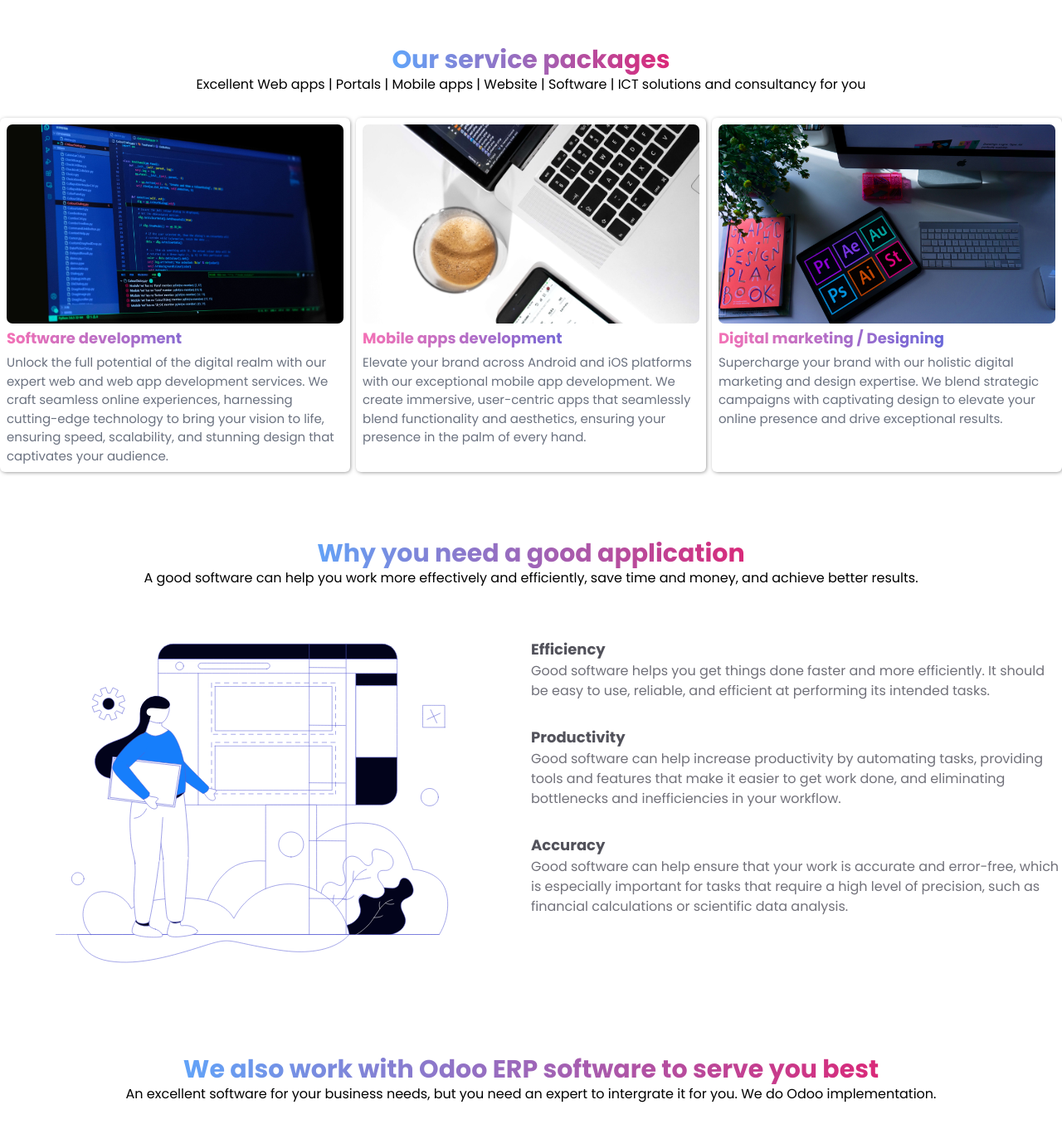
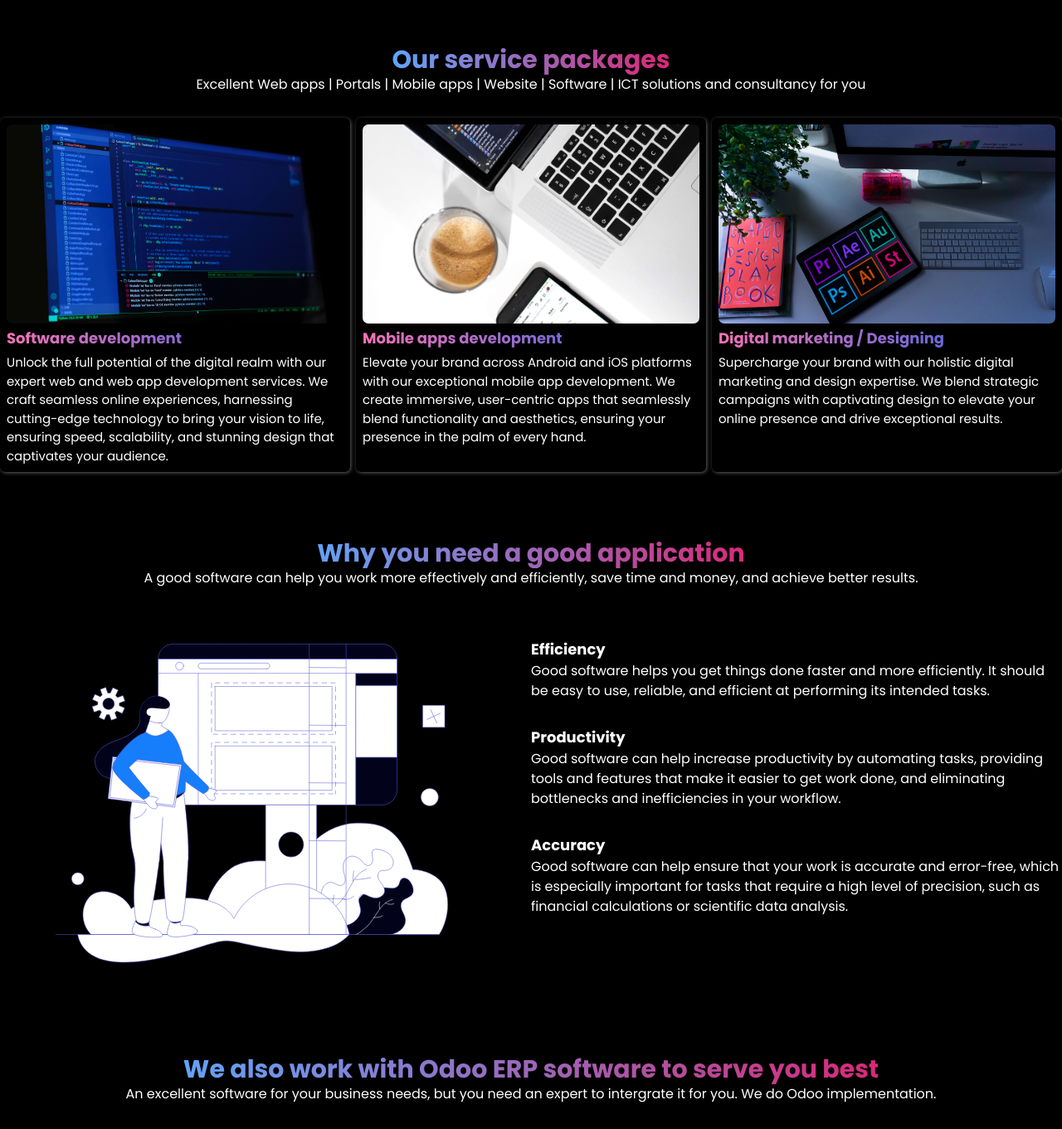
Before and after one commit to Arthur-Smart/Exquitech-Design-Africa, a Next.js app: page / in a window 1280 px wide. Shown: the part 1100-2461 px from the top of the page at 83% size. Built offline with nearby package versions, Linux system fonts and the light colour scheme.

Commit message:
new commit

```diff
--- a/src/app/globals.css
+++ b/src/app/globals.css
@@ -3,6 +3,9 @@
 @tailwind utilities;
 
 
+.dark{
+    background-color: black;
+}
 
 .hero__section__left{
     width: 50%;
@@ -42,6 +45,12 @@ height:100%;
     box-shadow: 1px 1px 5px -1px rgba(0, 0, 0, 0.54);
         -webkit-box-shadow: 1px 1px 5px -1px rgba(0, 0, 0, 0.54);
         -moz-box-shadow: 1px 1px 5px -1px rgba(0, 0, 0, 0.54);
+}
+
+.service__card__dark {
+    box-shadow: 1px 1px 5px -1px rgba(255, 255, 255, 0.54);
+    -webkit-box-shadow: 1px 1px 5px -1px rgba(255, 255, 255, 0.54);
+    -moz-box-shadow: 1px 1px 5px -1px rgba(255, 255, 255, 0.54);
 }
 
 .service__image{
--- a/src/app/layout.tsx
+++ b/src/app/layout.tsx
@@ -3,6 +3,8 @@ import { Poppins } from "next/font/google";
 import "./globals.css";
 import Navbar from "@/components/navbar/Navbar";
 import Footer from "@/components/footer/Footer";
+import ContextWrapper from "@/components/ContextWrapper";
+import { useContext } from "react";
 
 const poppins = Poppins({
   subsets: ["latin"],
@@ -21,10 +23,12 @@ export default function RootLayout({
 }>) {
   return (
     <html lang="en">
-      <body className={poppins.className}>
-        <Navbar />
-        {children}
-        <Footer />
+      <body className={`${poppins.className}`}>
+        <ContextWrapper>
+          <Navbar />
+          {children}
+          <Footer />
+        </ContextWrapper>
       </body>
     </html>
   );
--- a/src/app/page.tsx
+++ b/src/app/page.tsx
@@ -1,3 +1,5 @@
+"use client";
+
 import Image from "next/image";
 import Link from "next/link";
 import STAR from "../../public/images/star.svg";
@@ -17,8 +19,12 @@ import TIMEICON from "../../public/images/time.svg";
 import MANAGEICON from "../../public/images/management.svg";
 import BOX from "../../public/images/box.png";
 import LottieAnimation from "@/components/LottieAnimation";
+import { useContext } from "react";
+import { ThemeContext } from "@/context/ThemeContext";
 
 export default function Home() {
+  const { state, dispatch } = useContext(ThemeContext);
+
   const stars = [
     {
       source: STAR,
@@ -30,10 +36,22 @@ export default function Home() {
     { source: STAR, alter: "Exquitech Design Africa" },
   ];
   return (
-    <main className="flex flex-col items-center justify-center">
+    <main
+      className={
+        state.isDarkMode == true
+          ? "dark flex flex-col items-center justify-center"
+          : "flex flex-col items-center justify-center"
+      }
+    >
       <section className="hero__section container flex mt-5 py-7">
         <div className="hero__section__left">
-          <p className="font-black text-5xl text-desc text-slate-800 ">
+          <p
+            className={
+              state.isDarkMode == true
+                ? "font-black text-5xl text-desc text-white"
+                : "font-black text-5xl text-desc text-slate-800 "
+            }
+          >
             Launch an epic website with
             <br />
             <span className="text-transparent  bg-clip-text bg-gradient-to-r from-blue-400 to-purple-600">
@@ -41,7 +59,7 @@ export default function Home() {
             </span>
             <br /> in Kenya
           </p>
-          <p className="mt-2">
+          <p className={state.isDarkMode == true ? "mt-4 text-white" : "mt-4"}>
             Take your business online with us. Manage your business operation
             with our software today. We develop{" "}
             <span className="font-bold">websites, software, mobile apps </span>{" "}
@@ -76,7 +94,9 @@ export default function Home() {
               ))}
             </div>
 
-            <p>More than 1000 customers reviews</p>
+            <p className={state.isDarkMode == true ? "text-white" : ""}>
+              More than 1000 customers reviews
+            </p>
           </div>
         </div>
         <div className="hero__section__right flex justify-end">
@@ -133,12 +153,24 @@ export default function Home() {
         <h1 className="text-transparent  bg-clip-text bg-gradient-to-r from-blue-400 to-pink-600 text-3xl font-bold ">
           Our service packages
         </h1>
-        <p className="mb-7 text-center px-2">
+        <p
+          className={
+            state.isDarkMode == true
+              ? "mb-7 text-center px-2 text-white"
+              : "mb-7 text-center px-2"
+          }
+        >
           Excellent Web apps | Portals | Mobile apps | Website | Software | ICT
           solutions and consultancy for you
         </p>
         <div className="services_wrapper">
-          <div className="service__card rounded-md p-2 flex flex-col items-center ">
+          <div
+            className={
+              state.isDarkMode == true
+                ? "service__card__dark rounded-md p-2 flex flex-col items-center"
+                : "service__card rounded-md p-2 flex flex-col items-center"
+            }
+          >
             <Image
               src={SOFTWARE}
               alt="Software development"
@@ -150,7 +182,13 @@ export default function Home() {
               <h2 className="text-lg py-1 font-bold text-transparent  bg-clip-text bg-gradient-to-r from-pink-400 to-blue-600">
                 Software development
               </h2>
-              <p className="text-gray-500 text-[15px]">
+              <p
+                className={
+                  state.isDarkMode
+                    ? "text-gray-500 text-[15px] text-white"
+                    : "text-gray-500 text-[15px]"
+                }
+              >
                 Unlock the full potential of the digital realm with our expert
                 web and web app development services. We craft seamless online
                 experiences, harnessing cutting-edge technology to bring your
@@ -159,7 +197,13 @@ export default function Home() {
               </p>
             </div>
           </div>
-          <div className="service__card rounded-md p-2 flex flex-col items-center">
+          <div
+            className={
+              state.isDarkMode == true
+                ? "service__card__dark rounded-md p-2 flex flex-col items-center"
+                : "service__card rounded-md p-2 flex flex-col items-center"
+            }
+          >
             <Image
               src={MOBILEDEV}
               alt="Software development"
@@ -171,7 +215,13 @@ export default function Home() {
               <h2 className="text-lg py-1 font-bold text-transparent  bg-clip-text bg-gradient-to-r from-pink-400 to-blue-600">
                 Mobile apps development
               </h2>
-              <p className="text-gray-500 text-[15px]">
+              <p
+                className={
+                  state.isDarkMode
+                    ? "text-gray-500 text-[15px] text-white"
+                    : "text-gray-500 text-[15px]"
+                }
+              >
                 Elevate your brand across Android and iOS platforms with our
                 exceptional mobile app development. We create immersive,
                 user-centric apps that seamlessly blend functionality and
@@ -179,7 +229,13 @@ export default function Home() {
               </p>
             </div>
           </div>
-          <div className="service__card rounded-md p-2 flex flex-col items-center ">
+          <div
+            className={
+              state.isDarkMode == true
+                ? "service__card__dark rounded-md p-2 flex flex-col items-center"
+                : "service__card rounded-md p-2 flex flex-col items-center"
+            }
+          >
             <Image
               src={DESIGN}
               alt="Software development"
@@ -191,7 +247,13 @@ export default function Home() {
               <h2 className="text-lg py-1 font-bold text-transparent  bg-clip-text bg-gradient-to-r from-pink-400 to-blue-600">
                 Digital marketing / Designing
               </h2>
-              <p className="text-gray-500 text-[15px]">
+              <p
+                className={
+                  state.isDarkMode
+                    ? "text-gray-500 text-[15px] text-white"
+                    : "text-gray-500 text-[15px]"
+                }
+              >
                 Supercharge your brand with our holistic digital marketing and
                 design expertise. We blend strategic campaigns with captivating
                 design to elevate your online presence and drive exceptional
@@ -206,7 +268,11 @@ export default function Home() {
           {" "}
           Why you need a good application
         </p>
-        <p className="text-center">
+        <p
+          className={
+            state.isDarkMode == true ? "text-white text-center" : "text-center"
+          }
+        >
           A good software can help you work more effectively and efficiently,
           save time and money, and achieve better results.
         </p>
@@ -216,16 +282,32 @@ export default function Home() {
           </div>
           <div className="why__right mt-[60px]">
             <div>
-              <h1 className="font-bold text-lg text-zinc-600">Efficiency</h1>
-              <p className="text-zinc-500">
+              <h1
+                className={
+                  state.isDarkMode
+                    ? "font-bold text-lg text-white"
+                    : "font-bold text-lg text-zinc-600"
+                }
+              >
+                Efficiency
+              </h1>
+              <p className={state.isDarkMode ? "text-white" : "text-zinc-500"}>
                 Good software helps you get things done faster and more
                 efficiently. It should be easy to use, reliable, and efficient
                 at performing its intended tasks.
               </p>
             </div>
             <div className="mt-[30px]">
-              <h1 className="font-bold text-lg text-zinc-600">Productivity</h1>
-              <p className="text-zinc-500">
+              <h1
+                className={
+                  state.isDarkMode
+                    ? "font-bold text-lg text-white"
+                    : "font-bold text-lg text-zinc-600"
+                }
+              >
+                Productivity
+              </h1>
+              <p className={state.isDarkMode ? "text-white" : "text-zinc-500"}>
                 Good software can help increase productivity by automating
                 tasks, providing tools and features that make it easier to get
                 work done, and eliminating bottlenecks and inefficiencies in
@@ -233,8 +315,16 @@ export default function Home() {
               </p>
             </div>
             <div className="mt-[30px]">
-              <h1 className="font-bold text-lg text-zinc-600">Accuracy</h1>
-              <p className="text-zinc-500">
+              <h1
+                className={
+                  state.isDarkMode
+                    ? "font-bold text-lg text-white"
+                    : "font-bold text-lg text-zinc-600"
+                }
+              >
+                Accuracy
+              </h1>
+              <p className={state.isDarkMode ? "text-white" : "text-zinc-500"}>
                 Good software can help ensure that your work is accurate and
                 error-free, which is especially important for tasks that require
                 a high level of precision, such as financial calculations or
@@ -248,7 +338,13 @@ export default function Home() {
         <h1 className="text-center px-3 text-transparent  bg-clip-text bg-gradient-to-r from-blue-400 to-pink-600  text-3xl font-bold ">
           We also work with Odoo ERP software to serve you best
         </h1>
-        <p className="text-center px-2">
+        <p
+          className={
+            state.isDarkMode == true
+              ? "text-center px-2 text-white"
+              : "text-center px-2"
+          }
+        >
           An excellent software for your business needs, but you need an expert
           to intergrate it for you. We do Odoo implementation.
         </p>
@@ -263,8 +359,22 @@ export default function Home() {
             />
           </div>
           <div className="odoo__right">
-            <h1 className="text-3xl font-bold text-zinc-500">It is free !</h1>
-            <p className="text-zinc-500 mt-4 text-[15px]">
+            <h1
+              className={
+                state.isDarkMode == true
+                  ? "text-3xl font-bold text-white"
+                  : "text-3xl font-bold text-zinc-500"
+              }
+            >
+              It is free !
+            </h1>
+            <p
+              className={
+                state.isDarkMode == true
+                  ? "mt-4 text-[15px] text-white"
+                  : "text-zinc-500 mt-4 text-[15px]"
+              }
+            >
               We give complex and simple ERP implementation services to
               different Organization globally. We implement Odoo ERP system
               based on clients need. With Odoo we are able to bring into ease
--- /dev/null
+++ b/src/components/ContextWrapper.tsx
@@ -0,0 +1,14 @@
+"use client";
+
+import { ThemeProvider } from "@/context/ThemeContext";
+import React from "react";
+
+const ContextWrapper = ({ children }: { children: React.ReactNode }) => {
+  return (
+    <div>
+      <ThemeProvider>{children}</ThemeProvider>
+    </div>
+  );
+};
+
+export default ContextWrapper;
--- a/src/context/ThemeContext.tsx
+++ b/src/context/ThemeContext.tsx
@@ -7,7 +7,7 @@ interface ThemeState {
 type ThemeAction = { type: "TOGGLE_THEME" };
 
 const INITIAL_STATE: ThemeState = {
-  isDarkMode: false,
+  isDarkMode: true,
 };
 
 export const ThemeContext = createContext<{
```
Also changed, not shown: src/components/navbar/Navbar.tsx (+7 -2 lines).
